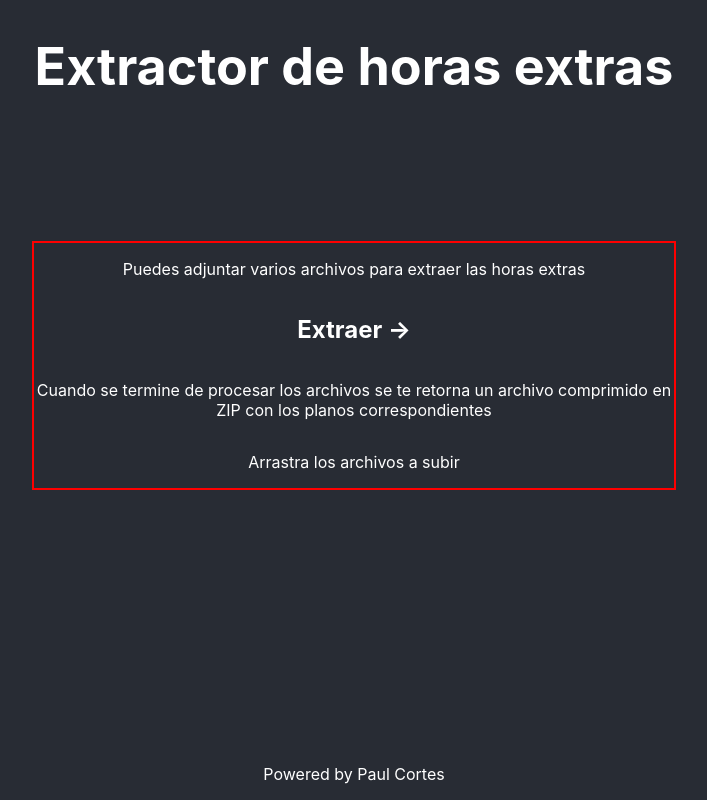
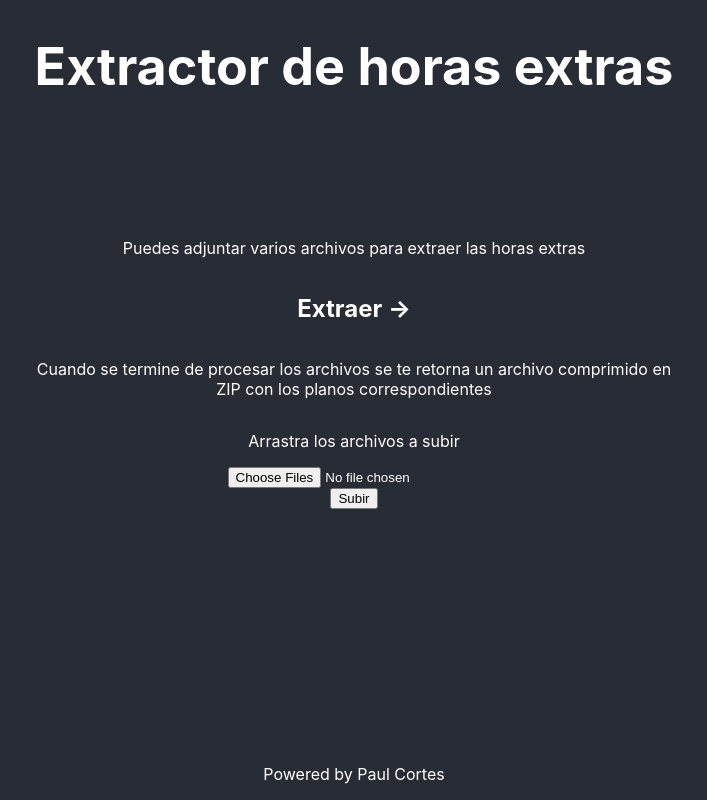
Before and after one commit to kerkox/react-excel-horas-extras, a React (Create React App) app: page / in a window 1280 px wide. Shown: the whole page, without its empty margins (286-993 px from the left). Built offline with nearby package versions, Linux system fonts and the light colour scheme.

Commit message:
URL del API

```diff
--- a/package.json
+++ b/package.json
@@ -6,6 +6,8 @@
     "@testing-library/jest-dom": "^5.12.0",
     "@testing-library/react": "^11.2.7",
     "@testing-library/user-event": "^12.8.3",
+    "axios": "^0.21.1",
+    "dotenv": "^8.2.0",
     "react": "^17.0.2",
     "react-dom": "^17.0.2",
     "react-scripts": "4.0.3",
@@ -34,5 +36,8 @@
       "last 1 firefox version",
       "last 1 safari version"
     ]
+  },
+  "devDependencies": {
+    "react-hot-loader": "^4.13.0"
   }
 }
--- a/src/App.css
+++ b/src/App.css
@@ -21,7 +21,7 @@
 
 .content {
   margin-top: -150px;
-  border: 2px solid red;
+  /* border: 2px solid red; */
   display: flex;
   align-content: center;
   flex-direction: column;
--- /dev/null
+++ b/src/components/FormFile.css
@@ -0,0 +1,18 @@
+.form-file {
+  display: flex;
+  flex-direction: column;
+  align-items: center;
+}
+.upload-file {
+
+  /* border: 2px solid red; */
+  width: 500px;
+}
+
+.upload__tip {
+  font-size: 1rem;
+}
+
+.text_upload {
+  font-size: 1.2rem!important;
+}
--- a/src/components/FormFile.js
+++ b/src/components/FormFile.js
@@ -1,9 +1,48 @@
-import React from 'react'
+import axios from "axios";
+import React, { useState } from "react";
+import { config } from "../config/config";
+import "./FormFile.css";
+
 
 export const FormFile = () => {
+  const [archivos, setArchivos] = useState(null);
+
+  const API = config.prod.API_URL;
+  // const fileList = []
+
+  const subirArchivos = (e) => {
+    setArchivos(e.target.files);
+  };
+
+  const handleSubmit = async () => {
+    console.log("se llamo la funcion HandleSubmit")
+    const form = new FormData();
+    for(let index = 0; index < archivos.length; index++){
+      form.append(`files_${index}`,archivos[index])
+    }
+
+    await axios.post(`${API}/upload-excel`,form, {headers: {'Content-Type': 'multipart/form-data'}})
+    .then(response => {
+      console.log(response.data)
+      let code = response.data.data.code
+      window.open(`${API}/download-files/${code}`)
+    })
+    .catch(error => {
+      console.log(error)
+    })
+  };
+
   return (
-    <>
+    <div className="form-file">
       <p>Arrastra los archivos a subir</p>
-    </>
-  )
-}
+        <input
+          name="files_excel"
+          type="file"
+          multiple={true}
+          onChange={subirArchivos}
+        />
+        <button type="button" value="Subir" onClick={handleSubmit}>Subir</button>
+
+    </div>
+  );
+};
--- /dev/null
+++ b/src/config/config.js
@@ -0,0 +1,8 @@
+export const config = {
+  local: {
+    API_URL: "http://localhost:4000",
+  },
+  prod: {
+    API_URL: "https://api-excel-horas-extras.herokuapp.com",
+  },
+};
--- a/src/index.js
+++ b/src/index.js
@@ -3,11 +3,11 @@ import ReactDOM from 'react-dom';
 import './index.css';
 import App from './App';
 import reportWebVitals from './reportWebVitals';
+require("dotenv").config();
+
 
 ReactDOM.render(
-  <React.StrictMode>
-    <App />
-  </React.StrictMode>,
+    <App />,
   document.getElementById('root')
 );
 
```
Also changed, not shown: 2 other files (tests, documents, lock files or other folders).
